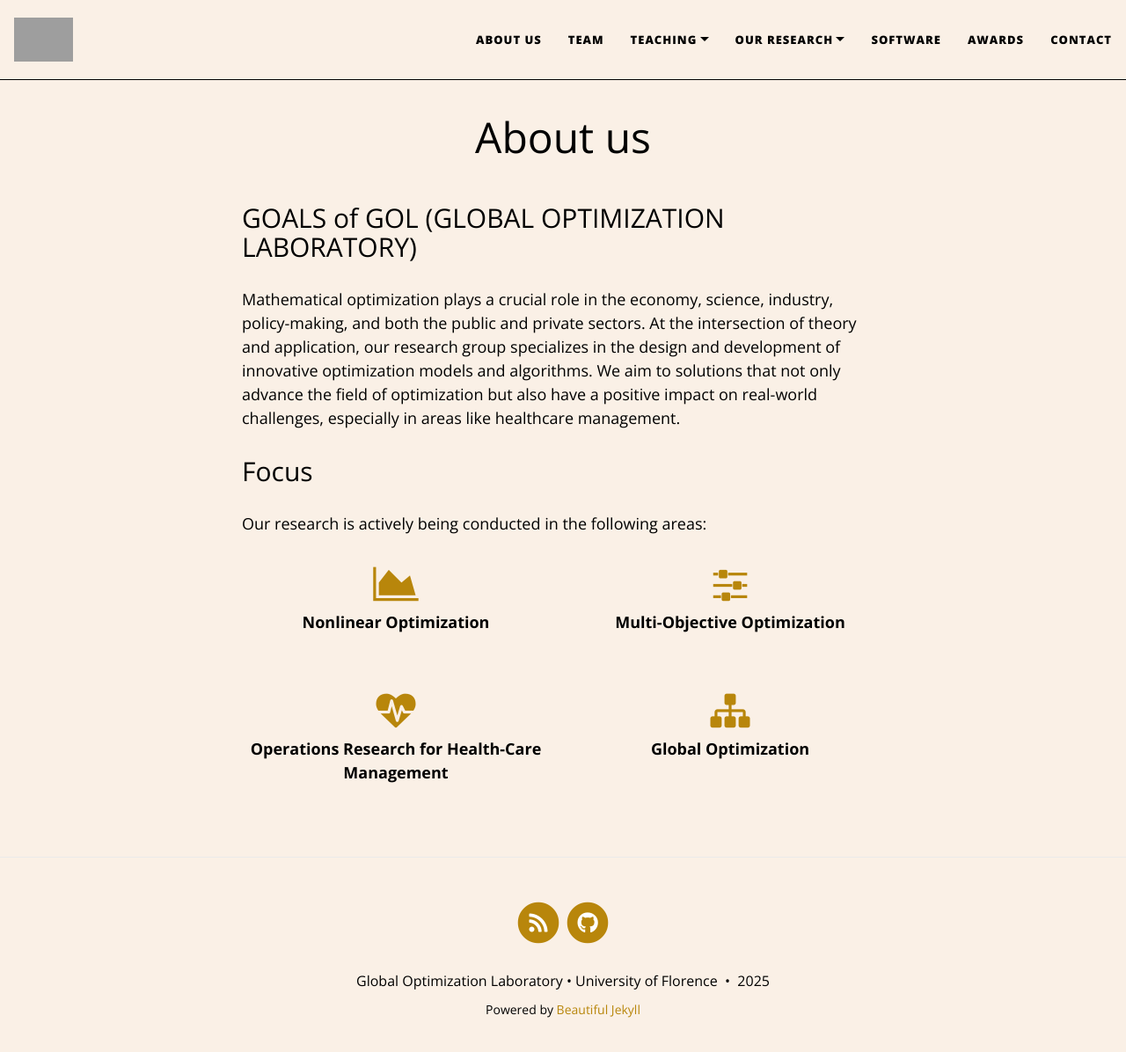
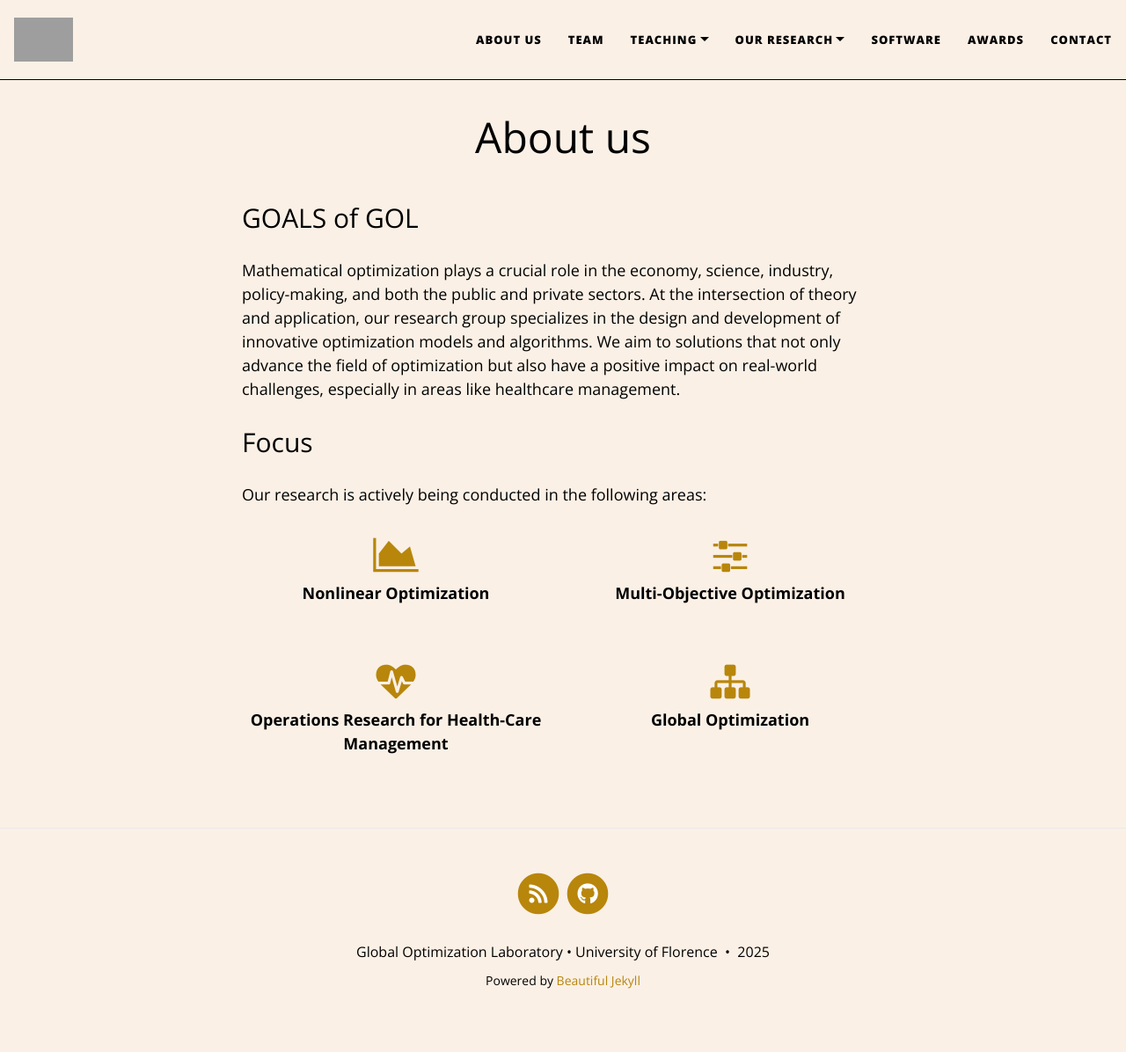
Before and after one commit to GOL-UniFI/GOL-UniFI.github.io, a Jekyll site: the page built from pages/about.md, in a window 1280 px wide and 1208 px high. Shown: the top 1196 px of the window at 88% size. Built offline with Jekyll 4.4.1, drawn with Linux system fonts in a browser that asks for light colours; nearby versions of some CDN libraries; grey boxes are pictures that could not be loaded.

Commit message:
Update about.md

```diff
--- a/pages/about.md
+++ b/pages/about.md
@@ -3,7 +3,7 @@ layout: page
 title: About us
 <!-- subtitle: X  -->
 ---
-## GOALS of GOL (GLOBAL OPTIMIZATION LABORATORY)
+## GOALS of GOL
 
 Mathematical optimization plays a crucial role in the economy, science, industry, policy-making, and both the public and private sectors.
 At the intersection of theory and application, our research group specializes in the design and development of innovative optimization models and algorithms.
```
